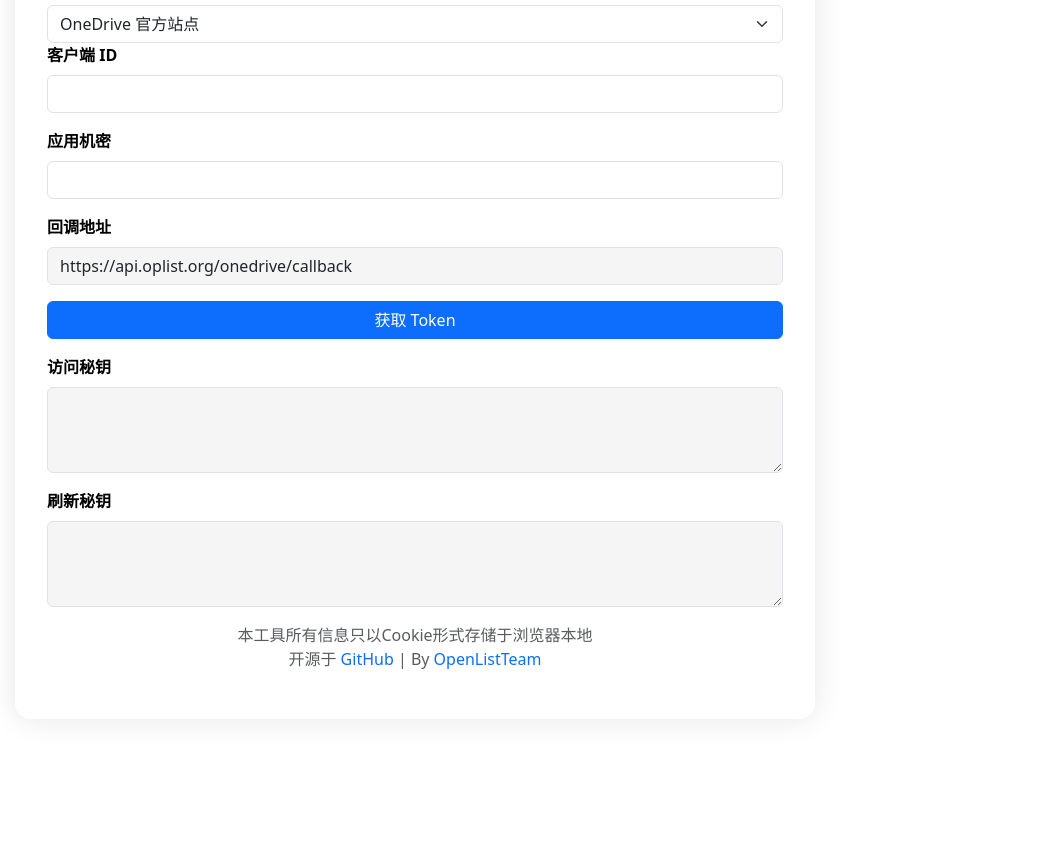
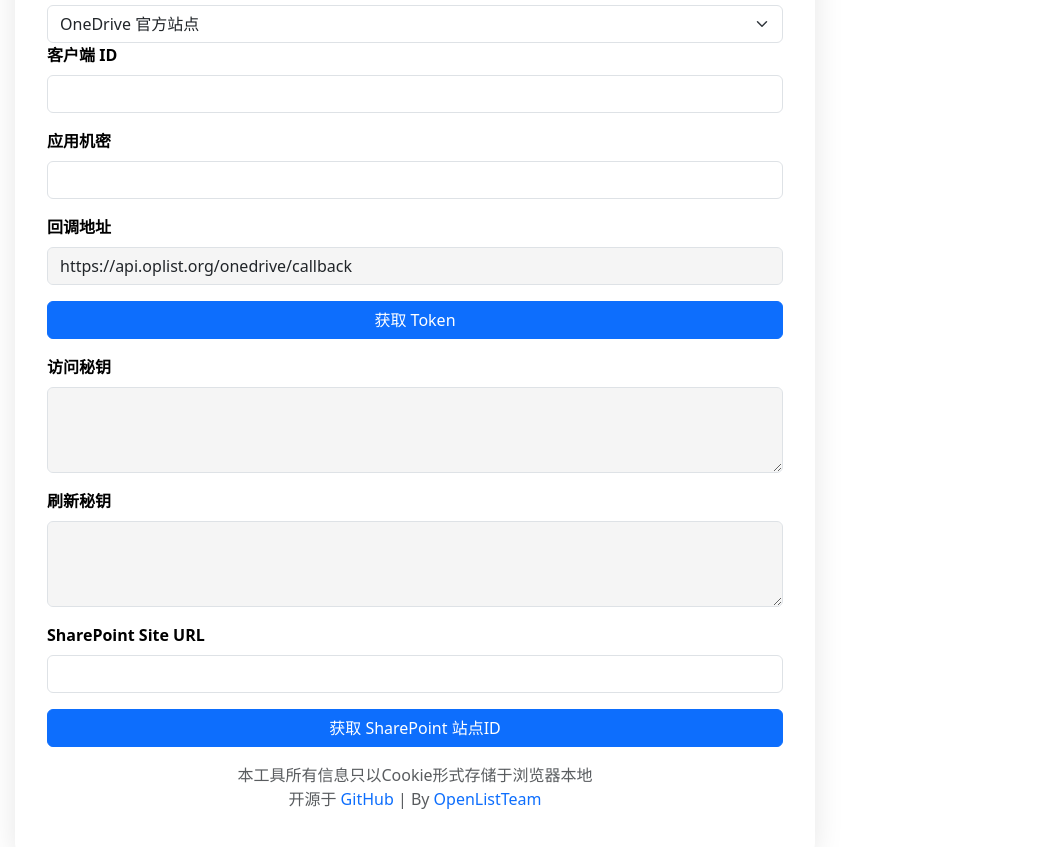
Before and after one commit to zhiqinnya/OpenList-APIPages, a website: page public/index.html in a window 1280 px wide. Shown: the part 169-1016 px from the top of the page, without its empty margins (225-1280 px from the left). Before the commit the page ends 936 px from the top, so only its background shows below. Drawn offline with nearby package versions, Linux system fonts and the light colour scheme; some packages are replaced by stand-ins of ours; a script that the page names is missing.

Commit message:
WIP: Get SharePoint Site ID

```diff
--- a/public/index.html
+++ b/public/index.html
@@ -1,5 +1,5 @@
 <!DOCTYPE html>
-<html lang="zh-CN" data-theme="light">
+<html lang="zh-CN" data-theme="light" xmlns="http://www.w3.org/1999/html">
 <head>
     <meta charset="UTF-8">
     <meta name="viewport" content="width=device-width, initial-scale=1.0">
@@ -139,7 +139,13 @@
             <label for="refresh-token" class="form-label">刷新秘钥</label>
             <textarea id="refresh-token" class="form-control" rows="3" readonly onclick="autoCopy(this)"></textarea>
         </div>
-
+        <div class="mb-3">
+            <label for="sharepoint_url" class="form-label">SharePoint Site URL</label>
+            <label for="sharepoint-url"></label><input type="text" id="sharepoint-url" class="form-control">
+        </div>
+        <div class="d-grid gap-2 mb-3">
+            <button class="btn btn-primary" onclick="getSiteID()">获取 SharePoint 站点ID</button>
+        </div>
         <div class="text-muted text-center">
             <p style="text-align:center">
                 本工具所有信息只以Cookie形式存储于浏览器本地<br>
@@ -271,7 +277,9 @@
     }
 
     getToken();
+    function getSiteID(){
 
+    }
     //手动切换主题模式
     function toggleTheme() {
         const html = document.documentElement;
--- a/src/oneui.ts
+++ b/src/oneui.ts
@@ -123,3 +123,7 @@
             + `&client_key=${client_key}`);
     }
 }
+// 获取SharePoint Site ID ##############################################################################
+export async function getSiteID(c: Context) {
+
+}
```
